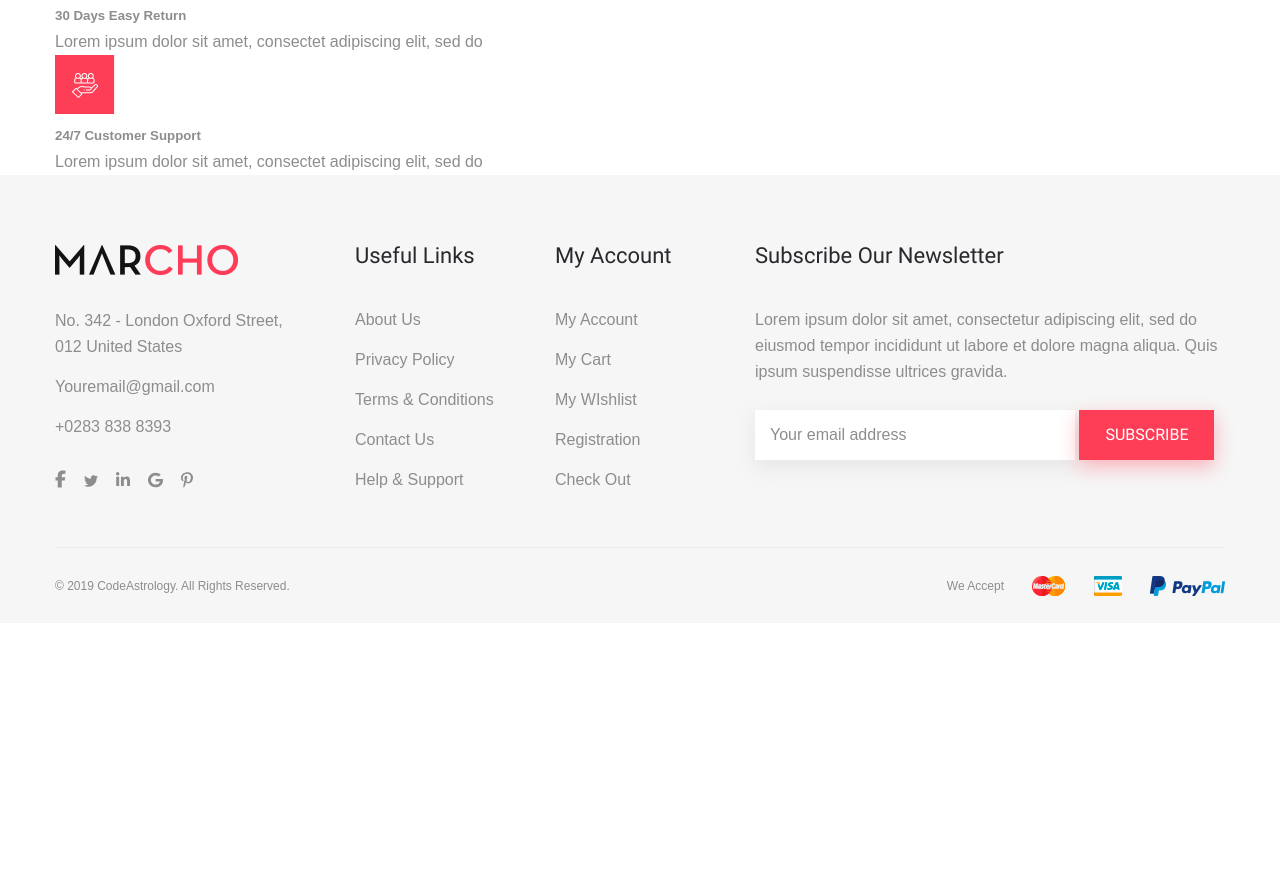
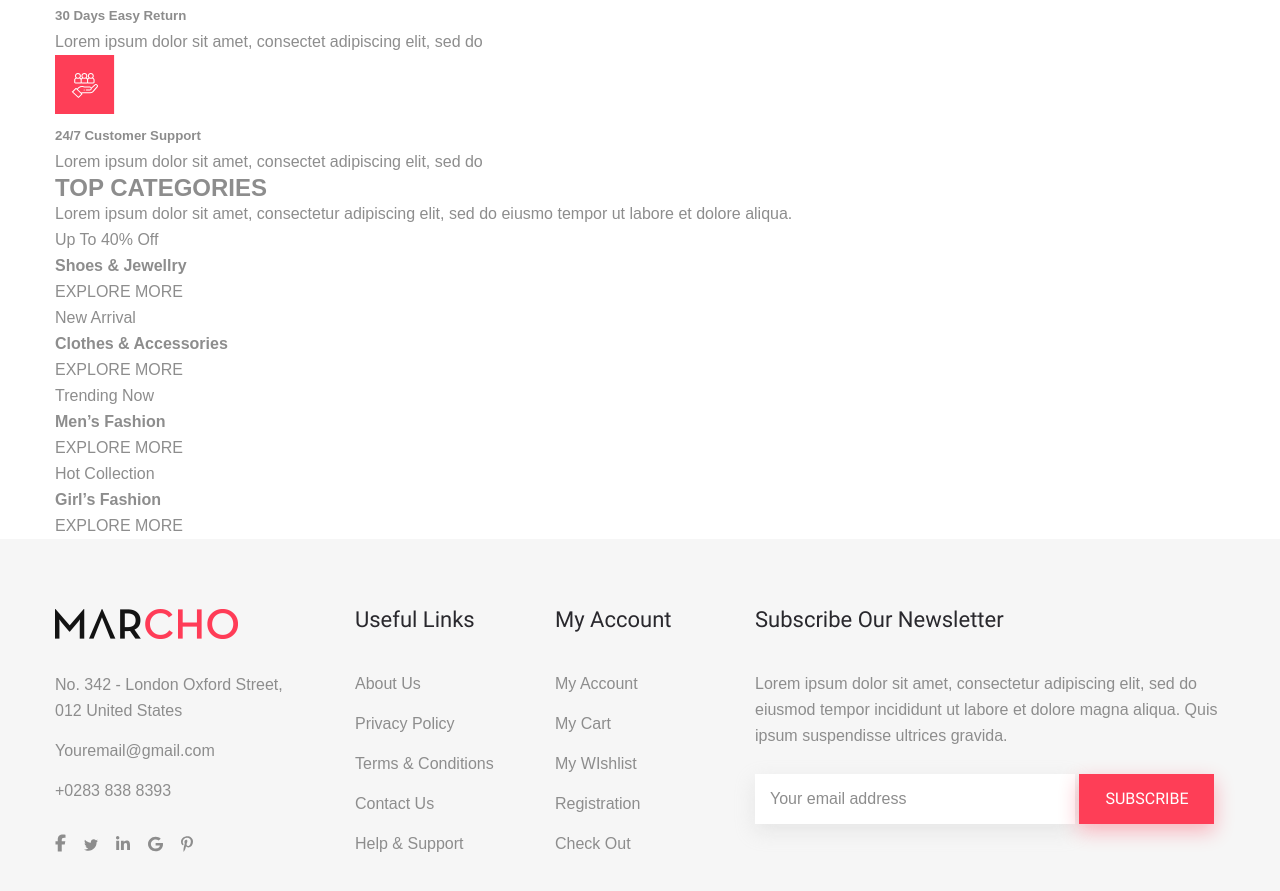
Before and after one commit to webdev-alexey/project_marcho, a website: page app/index.html in a window 1280 px wide. Shown: the part 991-1882 px from the top of the page. Before the commit the page ends 1614 px from the top, so only its background shows below. Drawn offline with nearby package versions, Linux system fonts and the light colour scheme; files that its build step writes are made by us from their sources; files whose address does not match are found by name.

Commit message:
верстка categories

```diff
--- a/app/index.html
+++ b/app/index.html
@@ -236,6 +236,40 @@
               </p>
             </div>
           </div>
+
+          <div class="categories">
+            <h2 class="title">TOP CATEGORIES</h2>
+            <div class="text">
+              Lorem ipsum dolor sit amet, consectetur adipiscing elit, sed do
+              eiusmo tempor ut labore et dolore aliqua.
+            </div>
+
+            <div class="categories__item">
+              <div class="categories__item">
+                <p class="catigories__item-subtitle">Up To 40% Off</p>
+                <h4 class="categories__item-title">Shoes & Jewellry</h4>
+                <a class="categories__link" href="#">EXPLORE MORE</a>
+              </div>
+
+              <div class="categories__item">
+                <p class="catigories__item-subtitle">New Arrival</p>
+                <h4 class="categories__item-title">Clothes & Accessories</h4>
+                <a class="categories__link" href="#">EXPLORE MORE</a>
+              </div>
+
+              <div class="categories__item">
+                <p class="catigories__item-subtitle">Trending Now</p>
+                <h4 class="categories__item-title">Men’s Fashion</h4>
+                <a class="categories__link" href="#">EXPLORE MORE</a>
+              </div>
+
+              <div class="categories__item">
+                <p class="catigories__item-subtitle">Hot Collection</p>
+                <h4 class="categories__item-title">Girl’s Fashion</h4>
+                <a class="categories__link" href="#">EXPLORE MORE</a>
+              </div>
+            </div>
+          </div>
         </div>
       </section>
     </main>
--- a/app/scss/_top-slider.scss
+++ b/app/scss/_top-slider.scss
@@ -1,5 +1,5 @@
 .top-slider {
-  background-image: url("../images/top-slider-bg.png");
+  background-image: url("../images/decor/top-slider-bg.png");
   background-repeat: no-repeat;
   background-size: cover;
   background-color: $bg;
```
Also changed, not shown: app/images/content/categories/1.jpg (added), app/images/content/categories/2.jpg (added), app/images/content/categories/3.jpg (added), app/images/content/categories/4.jpg (added), app/images/decor/categories-left-bg.png (added), app/images/decor/categories-right-bg.png (added), app/images/decor/info-after-bg.png (added), app/images/decor/info-before-bg.png (added), app/images/decor/top-slider-bg.png (renamed from app/images/top-slider-bg.png).
